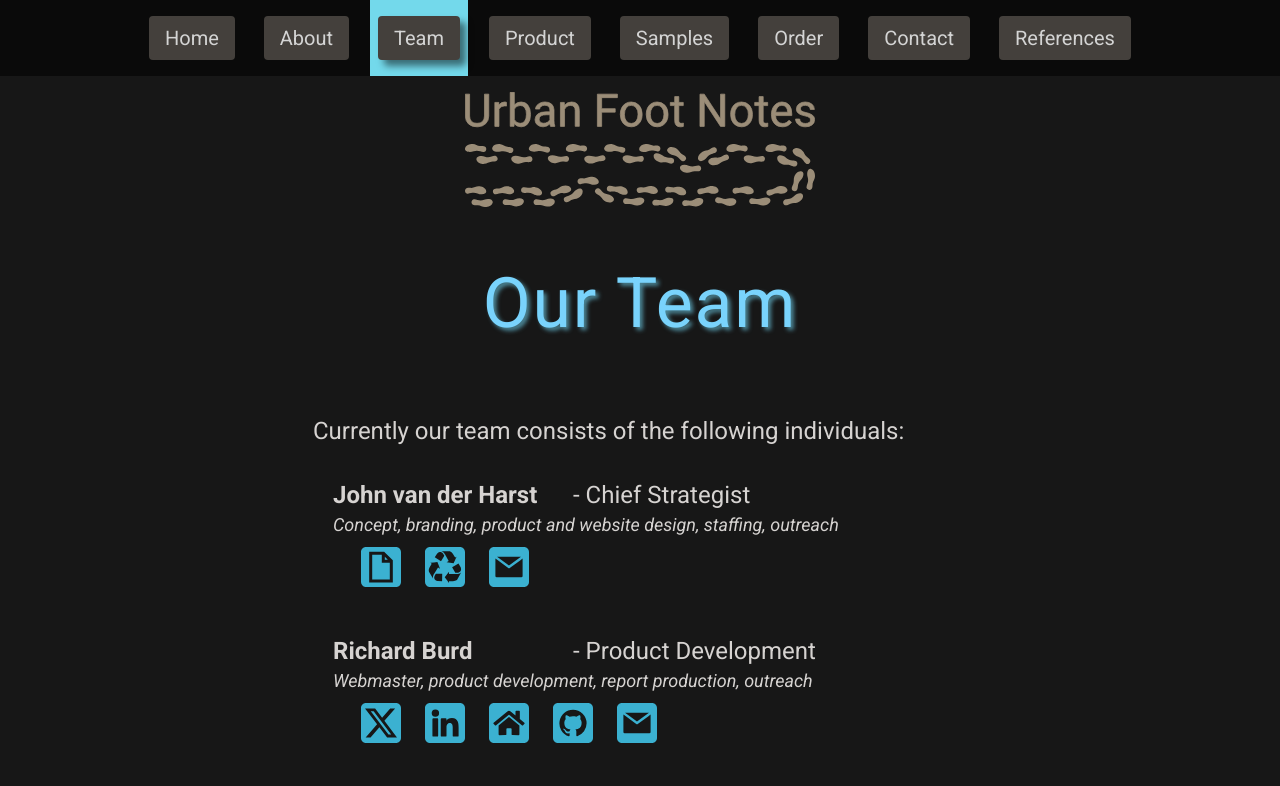
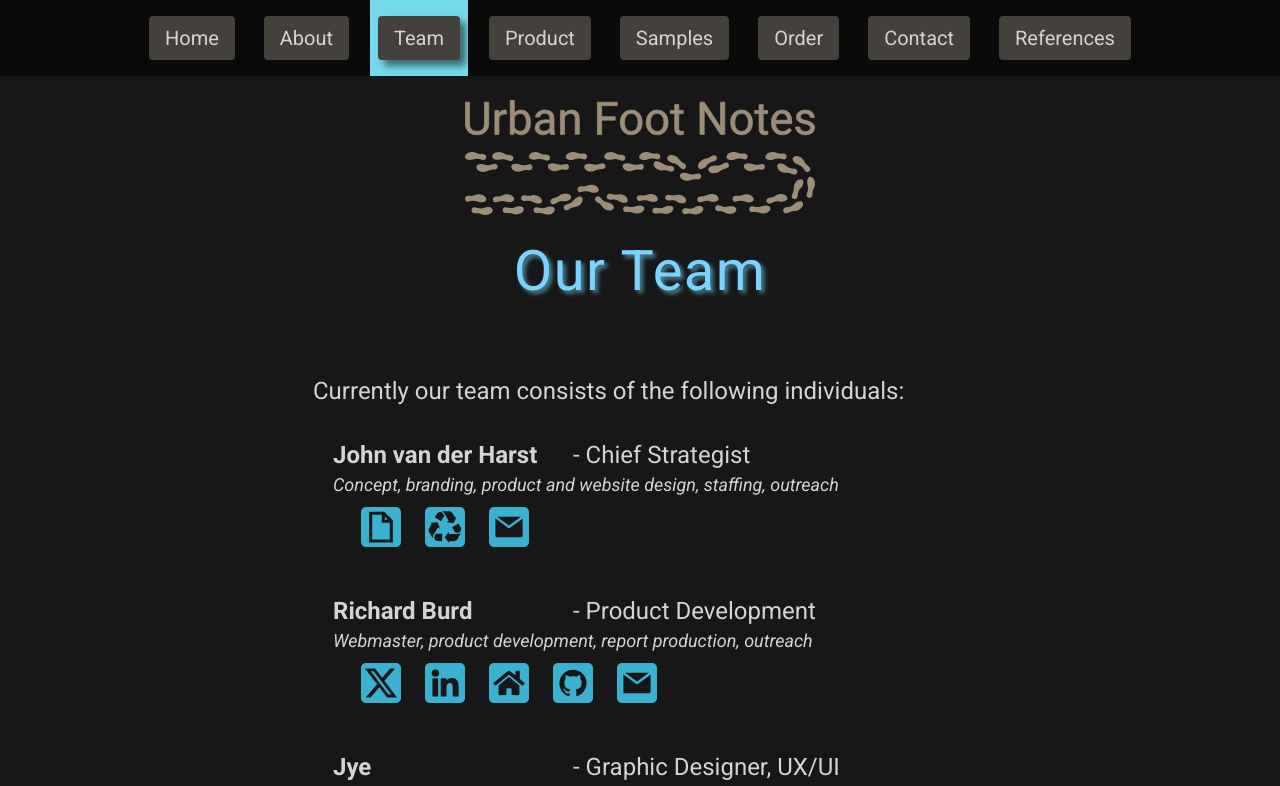
Before and after one commit to Richard-Burd/urban-footnotes-landing, a Next.js app: page /team in a window 1280 px wide. Shown: the top 786 px of the page. Built offline with nearby package versions, Linux system fonts and the light colour scheme; a web font is replaced by a local one.

Commit message:
page title adjustments

```diff
--- a/components/PageHeaderLogo.js
+++ b/components/PageHeaderLogo.js
@@ -2,7 +2,7 @@ import Image from "next/image";
 
 export default function PageHeaderLogo() {
   return (
-    <div className="mx-4 mt-4 flex justify-center">
+    <div className="mx-4 mt-6 flex justify-center">
       <Image
         src="/images/ufn-logo-light.svg"
         alt="Urban Cruise Ship Logo"
--- a/components/PageTitle.js
+++ b/components/PageTitle.js
@@ -1,8 +1,8 @@
 export default function PageTitle({ topTitle, textColor, shadowColor }) {
   return (
-    <div className="mx-3 mt-10 lg:mx-0">
+    <div className="mt-4 lg:mt-4">
       <div
-        className={`${shadowColor} page-title-shadow roboto-font text-6.3xl sm:text-6.4xl pb-8 text-center tracking-wide lg:text-6.5xl ${textColor}`}
+        className={`${shadowColor} page-title-shadow roboto-font text-6.3xl sm:text-6.4xl pb-8 text-center tracking-wide lg:text-5.5xl ${textColor}`}
       >
         {topTitle}
       </div>
--- a/pages/about.js
+++ b/pages/about.js
@@ -5,7 +5,7 @@ export default function About() {
   return (
     <div>
       <PageHeaderLogo />
-      <div className="lg:m-20">
+      <div className="">
         <center>
           <PageTitle
             topTitle="About Us"
--- a/pages/ads.js
+++ b/pages/ads.js
@@ -5,7 +5,7 @@ export default function Ads() {
   return (
     <div>
       <PageHeaderLogo />
-      <div className="lg:m-20">
+      <div className="">
         <center>
           <PageTitle
             topTitle="Advertisements"
--- a/pages/contact.js
+++ b/pages/contact.js
@@ -8,7 +8,7 @@ export default function Contact() {
   return (
     <div>
       <PageHeaderLogo />
-      <div className="lg:m-20">
+      <div className="">
         <center>
           <PageTitle
             topTitle="Contact Us"
--- a/pages/index.js
+++ b/pages/index.js
@@ -14,7 +14,7 @@ export default function Home() {
           style={{ minWidth: "100px", opacity: 0.7 }}
         />
       </div>
-      <div className="pt-2">
+      <div className="mt-2">
         <center>
           <div className="mt-10">
             <PageTitle
--- a/pages/order.js
+++ b/pages/order.js
@@ -6,7 +6,7 @@ export default function Order() {
   return (
     <div>
       <PageHeaderLogo />
-      <div className="lg:m-20">
+      <div className="">
         <center>
           <PageTitle
             topTitle="Ordering Our Product"
--- a/pages/product.js
+++ b/pages/product.js
@@ -8,7 +8,7 @@ export default function Product() {
     <div>
       <PageHeaderLogo />
       <div>
-        <div className="mt-10">
+        <div className="">
           <PageTitle
             topTitle="Product Features"
             textColor="text-title-text-product"
--- a/pages/references.js
+++ b/pages/references.js
@@ -5,7 +5,7 @@ export default function Associations() {
   return (
     <div>
       <PageHeaderLogo />
-      <div className="lg:m-20">
+      <div className="">
         <PageTitle
           topTitle="References"
           textColor="text-title-text-references"
--- a/pages/samples.js
+++ b/pages/samples.js
@@ -7,7 +7,7 @@ export default function Samples() {
   return (
     <div>
       <PageHeaderLogo />
-      <div className="mx-10 mt-10">
+      <div className="">
         <PageTitle
           topTitle="Samples (Product Examples)"
           textColor="text-title-text-samples"
--- a/pages/team.js
+++ b/pages/team.js
@@ -14,7 +14,7 @@ export default function Team() {
   return (
     <div>
       <PageHeaderLogo />
-      <div className="lg:m-12">
+      <div className="">
         <center>
           <PageTitle
             topTitle="Our Team"
```
